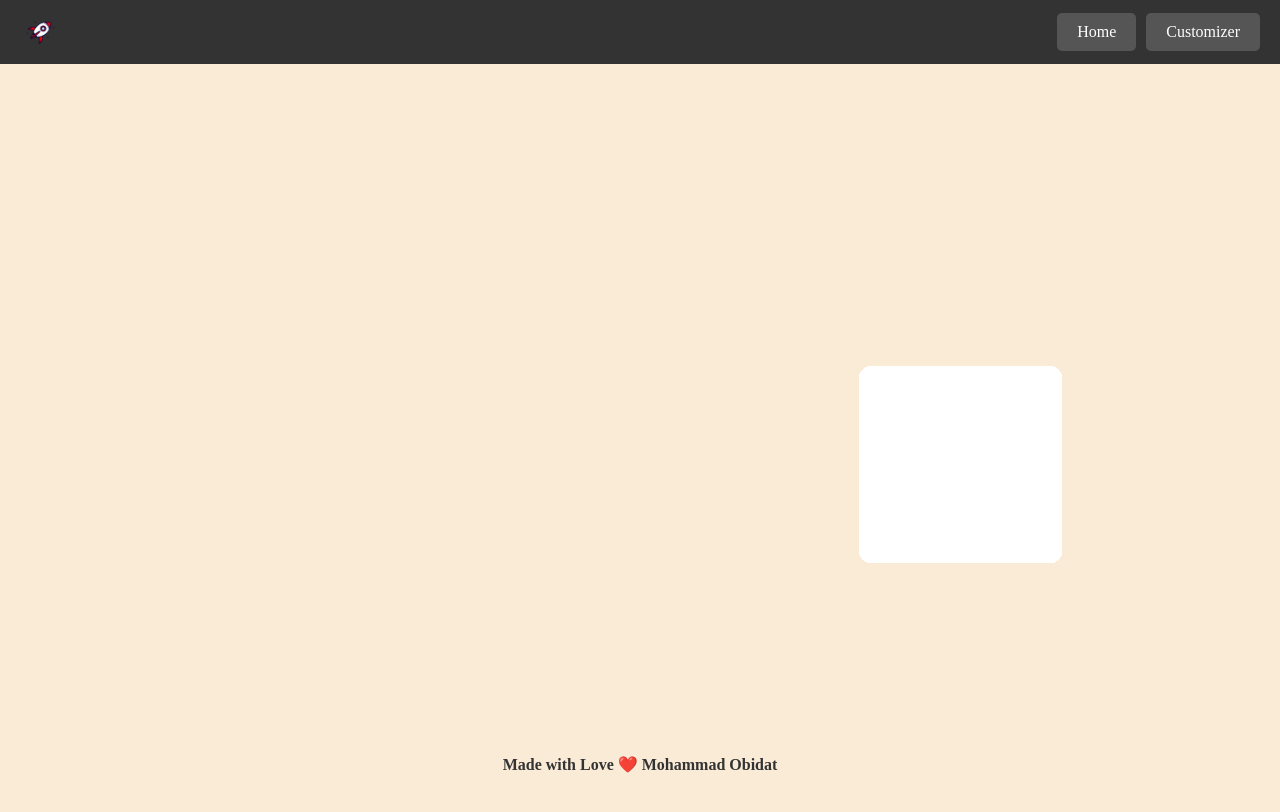
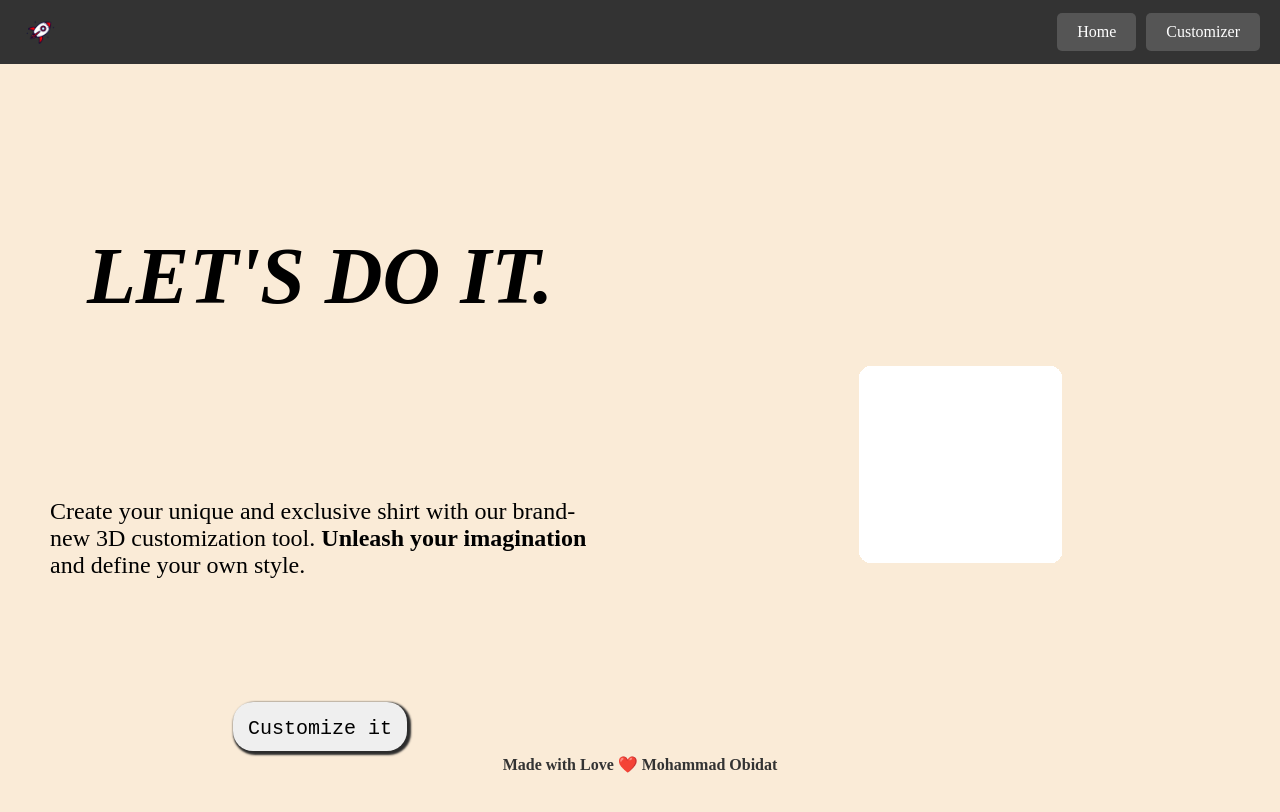
Before and after one commit to Mohammad-Obidat/3D-tshirt-configurator, a React (Vite) app: page / in a window 1280 px wide. Shown: the top 812 px of the page. Built offline with nearby package versions, Linux system fonts and the light colour scheme; no server answers.

Commit message:
remove the onLoaded from the layout & the three loader component

```diff
--- a/src/components/Layout.tsx
+++ b/src/components/Layout.tsx
@@ -1,4 +1,4 @@
-import React, { useState } from 'react';
+import React from 'react';
 import { Outlet } from 'react-router-dom';
 import NavBar from './NavBar';
 import GlobalStoreProvider from '../store/GlobalStore';
@@ -7,16 +7,15 @@ import Footer from './Footer';
 import '../styles/App.css';
 
 const Layout: React.FC = () => {
-  const [isCanvasLoaded, setIsCanvasLoaded] = useState(false);
   return (
     <>
       <NavBar />
       <div className='grid-container'>
         <GlobalStoreProvider>
           <div className='canvas-container'>
-            <ThreeCanvas onLoaded={() => setIsCanvasLoaded(true)} />
+            <ThreeCanvas />
           </div>
-          {isCanvasLoaded && <Outlet />}
+          <Outlet />
         </GlobalStoreProvider>
       </div>
       <Footer />
--- a/src/components/canvas/ThreeCanvas.tsx
+++ b/src/components/canvas/ThreeCanvas.tsx
@@ -5,11 +5,7 @@ import loadShirtModel from '../../config/helpers/ThreeLoaders.ts';
 import { useGlobalStore } from '../../store/GlobalStore.tsx';
 import Loader from '../Loader.tsx';
 
-interface ThreeCanvasProps {
-  onLoaded: () => void;
-}
-
-const ThreeCanvas: React.FC<ThreeCanvasProps> = ({ onLoaded }) => {
+const ThreeCanvas: React.FC = () => {
   const { isIntro, setTshirt } = useGlobalStore();
   const [isLoading, setIsLoading] = useState<boolean>(true);
   const [tshirtModel, setTshirtModel] = useState<Object3D | null>(null);
@@ -37,12 +33,11 @@ const ThreeCanvas: React.FC<ThreeCanvasProps> = ({ onLoaded }) => {
       isIntro ? (sceneInit.isAnimate = true) : (sceneInit.isAnimate = false);
       sceneInit.animate();
 
-      onLoaded();
       return () => {
         sceneInit.stopAnimation();
       };
     }
-  }, [tshirtModel, isLoading, isIntro, setTshirt, onLoaded]);
+  }, [tshirtModel, isLoading, isIntro, setTshirt]);
 
   return <>{isLoading ? <Loader /> : <canvas id='myThreeJsCanvas' />}</>;
 };
```
